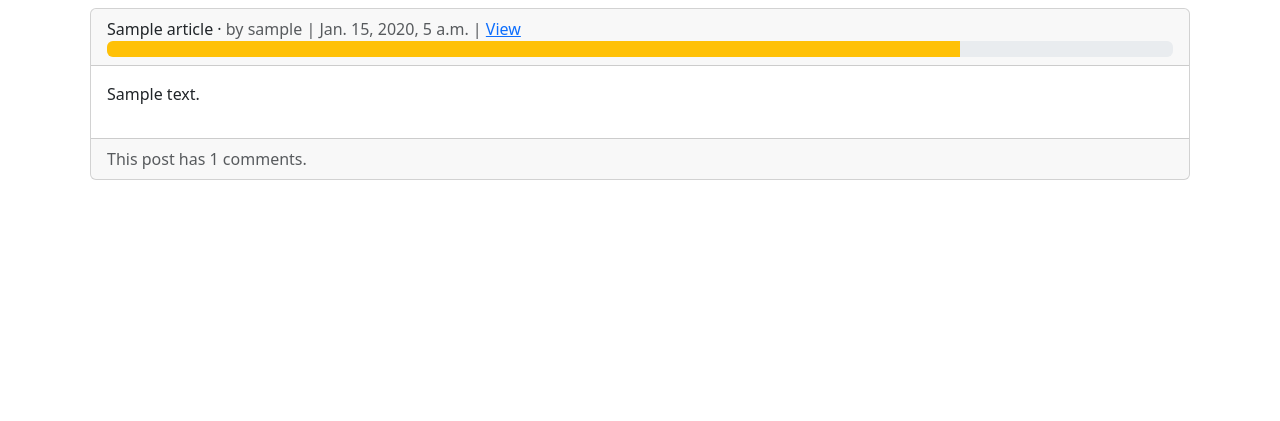
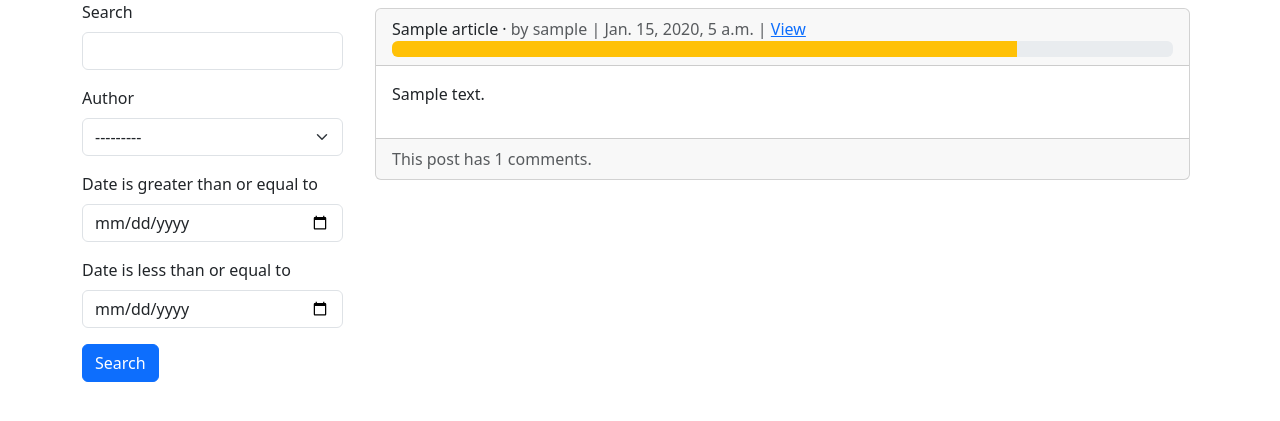
Before and after one commit to Mishka1012/Class-of-2023-Django, a Django app: page /articles/ in a window 1280 px wide. Shown: the part 56-477 px from the top of the page. Run offline with Django 4.2, Linux system fonts and the light colour scheme; tables that the repository leaves empty hold one stand-in row (values such as "Sample post"); parts of the project's set-up code (start-up, migrations or seed data) failed here and were passed over; some libraries are stand-ins or nearby versions.

Commit message:
add filters

```diff
--- /dev/null
+++ b/news/articles/filters.py
@@ -0,0 +1,11 @@
+import django_filters
+from django_filters import DateFilter, CharFilter
+from .models import *
+
+class ArticleFilter(django_filters.FilterSet):
+    start_date = DateFilter(field_name="date", lookup_expr="gte")
+    end_date = DateFilter(field_name="date", lookup_expr="lte")
+    search = CharFilter(field_name="body", lookup_expr="icontains")
+    class Meta:
+        model = Article
+        fields = ["author", ]
--- a/news/articles/views.py
+++ b/news/articles/views.py
@@ -7,6 +7,7 @@ from django.urls import reverse_lazy, reverse
 
 from .models import Article
 from .forms import CommentForm, RatingForm
+from .filters import ArticleFilter
 
 
 class ArticleCreateView(LoginRequiredMixin, CreateView):
@@ -24,6 +25,19 @@ class ArticleCreateView(LoginRequiredMixin, CreateView):
 class ArticleListView(ListView):
     model = Article
     template_name = 'article_list.html'
+    def get_context_data(self, **kwargs):
+        context = super().get_context_data(**kwargs)
+        articles = Article.objects
+        my_filter = ArticleFilter(self.request.GET, queryset=articles)
+        context['filter'] = my_filter
+        if self.request.GET:
+            articles = my_filter.qs
+            context["article_list"] = articles
+        first_article_date = articles.first().date
+        last_article_date = articles.last().date
+        context["start_date"] = 10000 * first_article_date.year + 100 * first_article_date.month + first_article_date.day
+        context["end_date"] = 10000 * last_article_date.year + 100 * last_article_date.month + last_article_date.day
+        return context
 
 class CommentGet(DetailView):
     model = Article
--- a/news/django_project/settings.py
+++ b/news/django_project/settings.py
@@ -44,6 +44,8 @@ INSTALLED_APPS = [
     # crispies
     "crispy_forms",
     "crispy_bootstrap5",
+    # filters
+    "django_filters",
     # my apps
     'accounts',
     'pages',
--- a/news/templates/article_list.html
+++ b/news/templates/article_list.html
@@ -1,8 +1,34 @@
 {% extends "base.html" %}
+{% load crispy_forms_tags %}
 
 {% block title %}Articles List{% endblock title %}
 
 {% block content %}
+<div class="row">
+    <div class="col-md-3">
+      <form method="get">
+<!--        {{ filter.form|crispy }}-->
+          <div id="search_div" class="mb-3">
+              <label for="id_search" class="form-label">
+                Search
+            </label>
+              {{ filter.form.search }}
+          </div>
+            <div id="div_id_author" class="mb-3"> <label for="id_author" class="form-label">
+                Author
+            </label> {{ filter.form.author }}
+            </div>
+          <div id="div_id_start_date" class="mb-3"> <label for="id_start_date" class="form-label">
+                Date is greater than or equal to
+            </label> <input type="date" name="start_date" value="3/1/2023" class="dateinput form-control" id="id_start_date"> </div> <div id="div_id_end_date" class="mb-3">
+          <label for="id_end_date" class="form-label">
+                Date is less than or equal to
+          </label> <input type="date" name="end_date" value="" class="dateinput form-control" id="id_end_date"> </div>
+
+        <input type="submit" class="btn btn-primary" value="Search">
+      </form>
+    </div>
+    <div class="col-md-9">
       {% for article in article_list %}
       <div class="card" xmlns="http://www.w3.org/1999/html" style="margin: 1vh">
         <div class="card-header">
@@ -28,4 +54,6 @@
         </div>
       </div>
       {% endfor %}
+    </div>
+</div>
 {% endblock content %}
```
Also changed, not shown: 2 other files. Lines whose indentation alone changed are shown as unchanged.
